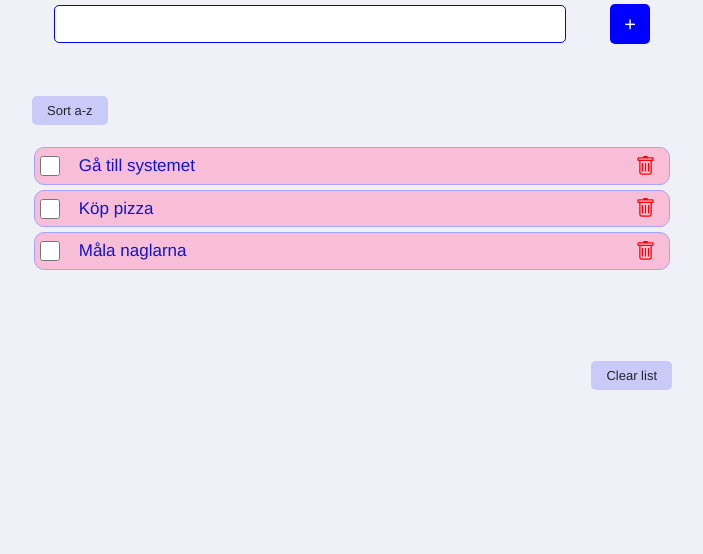
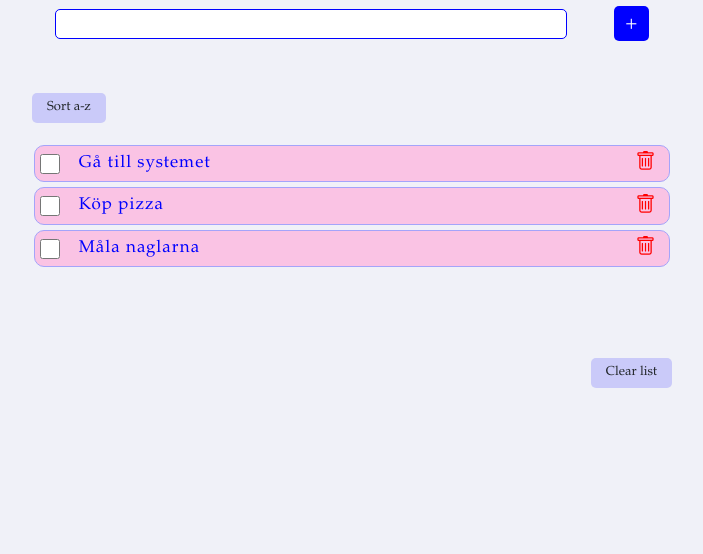
Before and after one commit to feliciacalming/to-do-list, a website built with Parcel: page src/index.html in a window 1280 px wide. Shown: the part 246-800 px from the top of the page, without its empty margins (288-991 px from the left). Built offline with nearby package versions, Linux system fonts and the light colour scheme.

Commit message:
final version

```diff
--- a/src/index.html
+++ b/src/index.html
@@ -4,7 +4,7 @@
     <meta charset="UTF-8" />
     <meta http-equiv="X-UA-Compatible" content="IE=edge" />
     <meta name="viewport" content="width=device-width, initial-scale=1.0" />
-    <title>Document</title>
+    <title>To Do Today</title>
     <!-- CSS only -->
     <link
       href="https://cdn.jsdelivr.net/npm/bootstrap@5.2.2/dist/css/bootstrap.min.css"
--- a/src/js/main.js
+++ b/src/js/main.js
@@ -17,18 +17,16 @@ listContainer.classList.add("list-container");
 inputButton.innerHTML = "+";
 inputButton.addEventListener("click", addTodo);
 sortButton.addEventListener("click", sortAlphabetical);
+
+//Knapp med eventlyssnare för att rensa listan. Nu laddas min hårdkodade lista
+//in när man lägger till en ny to-do efter att ha rensat listan, vilket inte är
+//meningen men det får jag fortsätta fila på efter inlämningen!
+
 clearButton.addEventListener("click", () => {
   localStorage.clear();
   list.innerHTML = "";
   localStorage.setItem("to-do", JSON.stringify(toDoList));
 });
-
-// class ToDo {
-//   constructor(task, completed) {
-//     this.task = task;
-//     this.completed = completed;
-//   }
-// }
 
 let toDoList = [
   new ToDo("Gå till systemet", false),
@@ -48,12 +46,14 @@ window.addEventListener("load", () => {
   createToDoList();
 });
 
-// window.addEventListener("load", () => {
-//   toDoList = JSON.parse(localStorage.getItem("to-do")) || [];
-//   testFunction();
-// });
+window.onload = setCaret();
 
-// testFunction();
+//funktion som sätter markören i input-textrutan
+function setCaret() {
+  userInput.select();
+  userInput.setSelectionRange(userInput.value.length, userInput.value.length);
+}
+
 console.log(toDoList);
 
 //funktion för att lägga till ny to do
@@ -66,12 +66,17 @@ function addTodo() {
   createToDoList(newToDo);
 }
 
-//funktion som skapar en synlig lista för mina
+//eventlyssnare för att lägga till funktion genom att trycka "enter"
+userInput.addEventListener("keypress", () => {
+  if (event.key === "Enter") {
+    addTodo();
+  }
+});
+
+//funktion som skapar en synlig lista
 function createToDoList() {
-  // listContainer.innerHTML = "";
   list.innerHTML = "";
   for (let i = 0; i < toDoList.length; i++) {
-    //PROVAR ÄNDRA OM
     const itemContainer = document.createElement("span");
     const task = document.createElement("li");
     const checkbox = document.createElement("input");
@@ -83,7 +88,8 @@ function createToDoList() {
     checkbox.classList.add("list__checkbox");
     deleteButton.classList.add("list__deletebutton");
 
-    task.innerHTML = toDoList[i].task; // funkar inte att skriva + checkbox, måste göra myTask.appendChild(checkbox)!
+    task.innerHTML = toDoList[i].task;
+    // funkar inte att skriva + checkbox, måste göra myTask.appendChild(checkbox)!
 
     //eventlyssnare för att hantera när checkboxen är iklickad
     checkbox.type = "checkbox";
@@ -91,10 +97,7 @@ function createToDoList() {
     checkbox.addEventListener("click", () => {
       if (checkbox.checked === true) {
         toDoList[i].completed = true;
-        //försöker få de klara att hamna längst ner i listan
-
         task.classList.add("list__item--completed");
-        // task.appendChild(checkbox);
       } else {
         toDoList[i].completed = false;
         task.classList.remove("list__item--completed");
@@ -110,32 +113,10 @@ function createToDoList() {
       createToDoList();
     });
 
-    // checkbox.addEventListener("click", () => {
-    //   handleClick(checkbox[i]);
-    // });
-    // function handleClick(checkbox) {
-    //   // Varför e den grå? Vad försöker jag göra här?
-    //   console.log("Du klickade på", toDoList[i]);
-    // }
-
-    //det här fick soptunnan att ligga längst bort me nförlorade funktionen delete
-    // list.appendChild(itemContainer);
-    // itemContainer.appendChild(task);
-    // task.appendChild(checkbox);
-    // itemContainer.appendChild(deleteButton);
-    // listContainer.appendChild(itemContainer);
-
-    // SENASTE ÄNDRINGEN:
     task.appendChild(checkbox);
     task.appendChild(deleteButton);
     list.appendChild(task);
     listContainer.append(list);
-
-    //sparar mitt gamla:
-    // task.appendChild(checkbox);
-    // task.appendChild(deleteButton);
-    // list.appendChild(task);
-    // listContainer.append(list);
   }
 }
 
@@ -153,7 +134,6 @@ function sortAlphabetical() {
       return 1;
     }
 
-    // names must be equal
     return 0;
   });
 
--- /dev/null
+++ b/src/scss/_variables.scss
@@ -0,0 +1,2 @@
+$font-primary: blue;
+$font-secondary: rgba(252, 190, 227, 0.9);
--- a/src/scss/main.scss
+++ b/src/scss/main.scss
@@ -1,9 +1,10 @@
 @use "mixins" as mix;
+@use "variables" as var;
 
 html, body, ul, h1 {
     margin: 0;
     padding: 0;
-    font-family: Helvetica, Arial, sans-serif;
+    font-family: "Garamond", Helvetica, Arial, sans-serif;
     font-size: 20px;
     background-color: rgb(240, 241, 248);
 }
@@ -29,6 +30,7 @@ body {
     width: 80vw;
     margin-bottom: 5%;
 
+
     @include mix.desktop {
         width: 50vw;
     }
@@ -37,29 +39,33 @@ body {
         width: 80%;
         height: 10vw;
         // margin-bottom: 10px;
-        border: 1px solid blue;
+        border: 1px solid var.$font-primary;;
         border-radius: 5px;
+        padding-left: 10px;
+        text-align: center;
+
+        &:focus {
+            outline: none;
+        }
 
         @include mix.desktop {
             width: 40vw;
-            height: 3vw;
-            padding-left: 10px;
-            text-align: center;
+            height: 30px;
         }
     }
 
     &__button {
-        // margin-bottom: 20px;
-        background-color: blue;
+        @include mix.flexCenter;
+        background-color: var.$font-primary;;
         color: white;
-        width: 30px;
-        height: 30px;
+        width: 40px;
+        height: 40px;
         border: none;
         border-radius: 5px;
 
         @include mix.desktop {
-            width: 40px;
-            height: 40px;
+            width: 35px;
+            height: 35px;
         }
     }
 }
@@ -69,8 +75,6 @@ body {
     height: min-content;
     margin-top: 20px;
     margin-bottom: 20px;
-    // padding: 5% 2% 5% 2%;
-    // background-color: rgba(249, 126, 132, 0.5);
     border-radius: 5px;
 
     @include mix.desktop {
@@ -78,24 +82,6 @@ body {
     }
 }
 
-.btn {
-    background-color: rgba(164, 164, 250, 0.5);
-    border: none;
-    font-size: 12px;
-    padding-top: 5px;
-    padding-bottom: 5px;
-    border-radius: 5px;
-    margin-bottom: 20px;
-
-    &:hover {
-        background-color: rgba(0, 0, 255, 0.7);
-        color: white;
-    }
-
-    @include mix.desktop {
-        font-size: 13px;
-    }
-}
 
 .list {
     display: flex;
@@ -112,16 +98,18 @@ body {
         padding: 5px;
         margin-bottom: 5px;
         list-style: none;
-        background-color: rgba(250, 178, 209, 0.8);
+        background-color: var.$font-secondary;
         border: 1px solid rgb(164, 164, 250);
         border-radius: 10px;
         font-size: 17px;
-        color: rgb(19, 19, 199);
+        letter-spacing: 1px;
+        color: var.$font-primary;
 
 
         &--completed {
             text-decoration: line-through;
-            color: green;
+            color: rgb(194, 137, 172);
+
         }
 
         @include mix.desktop {
@@ -159,7 +147,7 @@ body {
 
 
 h1 {
-    color: blue;
+    color: var.$font-primary;
     font-family: Helvetica, Arial, sans-serif;
     font-size: 30px;
     font-weight: bold;
@@ -169,6 +157,25 @@ h1 {
     margin-bottom: 20px;
 }
 
+.btn {
+    background-color: rgba(164, 164, 250, 0.5);
+    border: none;
+    font-size: 12px;
+    padding-top: 5px;
+    padding-bottom: 5px;
+    border-radius: 5px;
+    margin-bottom: 20px;
+
+    &:hover {
+        background-color: rgba(0, 0, 255, 0.7);
+        color: white;
+    }
+
+    @include mix.desktop {
+        font-size: 13px;
+    }
+}
+
 #clear-btn {
     align-self: flex-end;
     margin-top: 10%;
```
